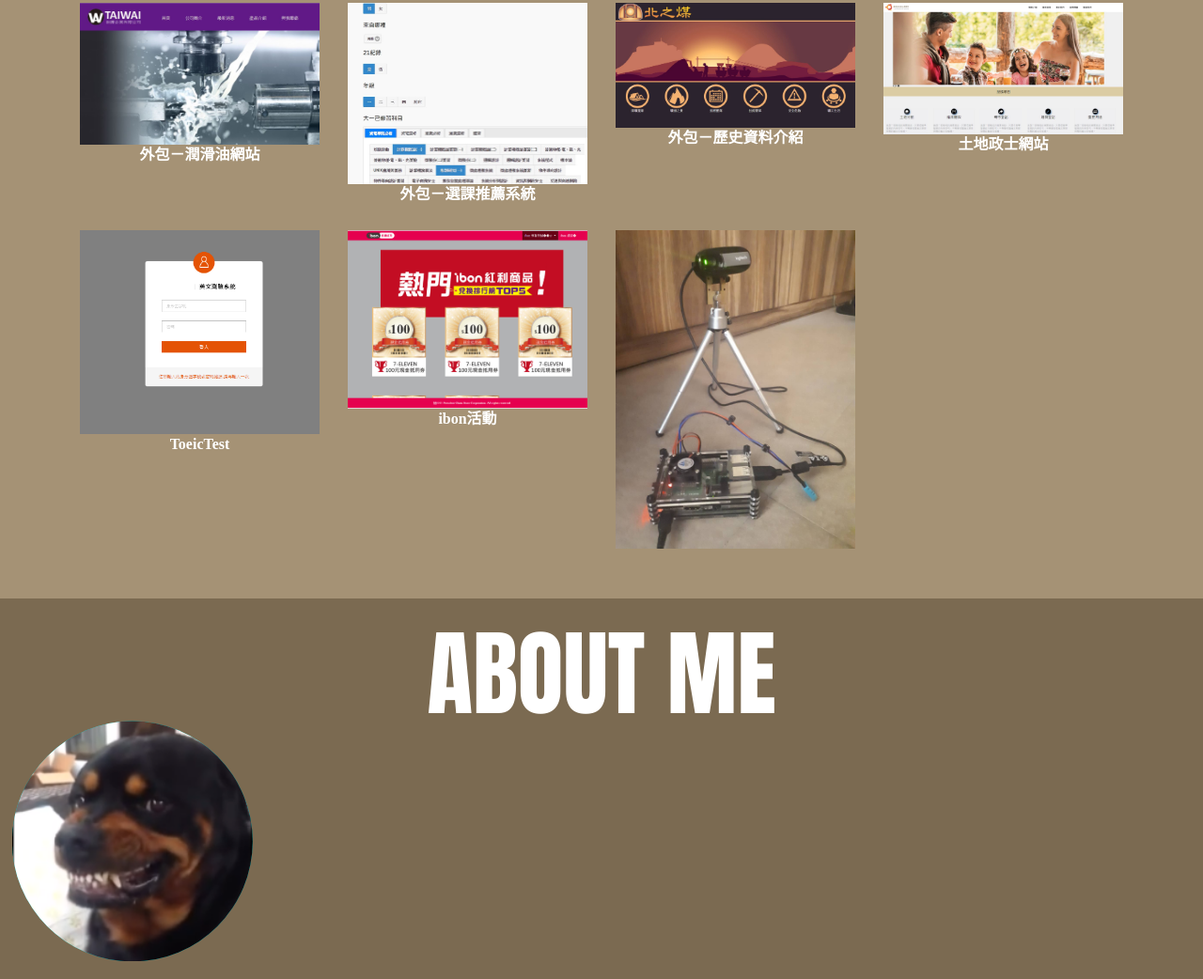
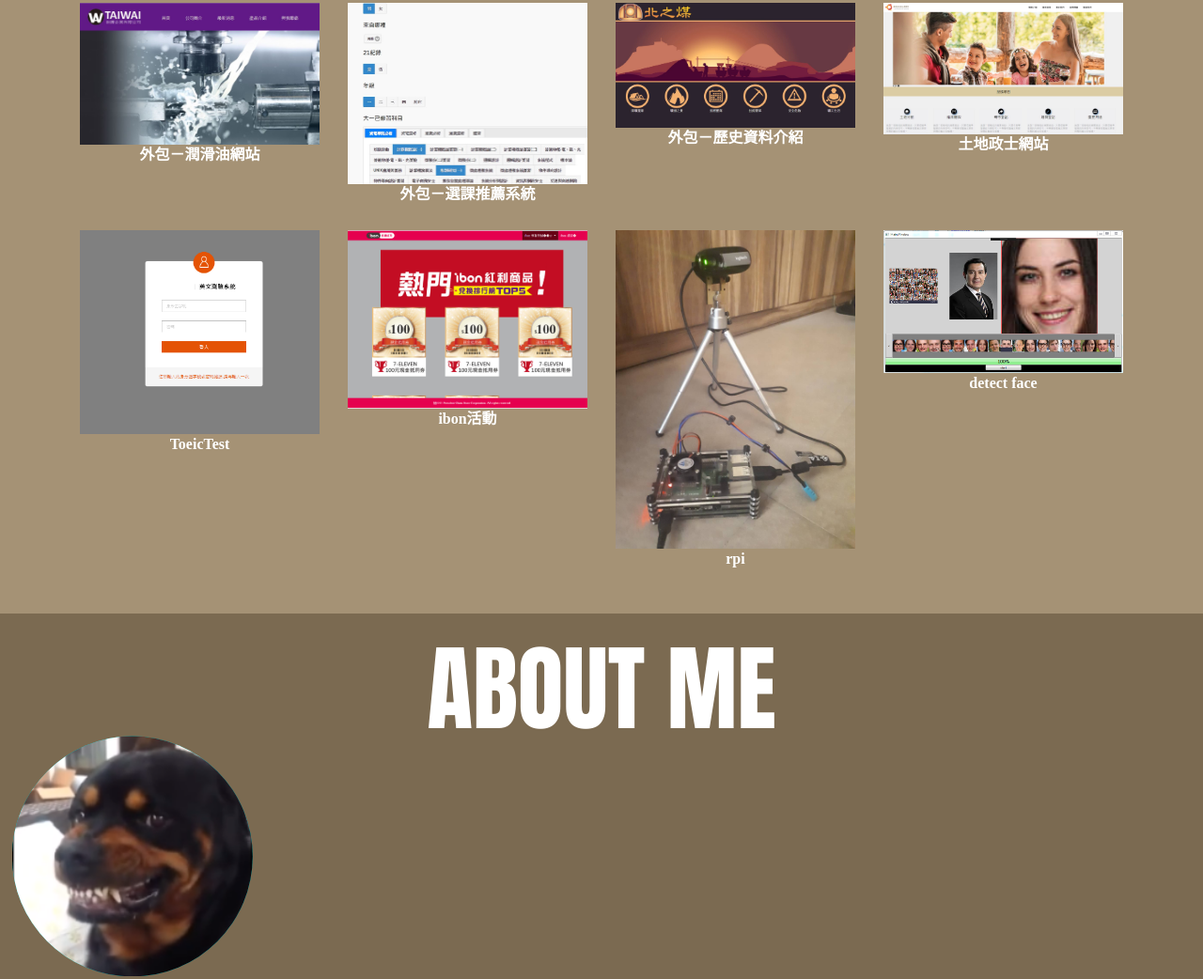
Before and after one commit to e23882/mycollections, a plain HTML site: page index.html in a window 1280 px wide. Shown: the part 915-1957 px from the top of the page at 94% size. Drawn offline with nearby package versions, Linux system fonts and the light colour scheme.

Commit message:
update content

```diff
--- a/index.html
+++ b/index.html
@@ -152,7 +152,13 @@
 				<div class="col-lg-3 col-md-4 col-sm-4 col-xs-12" id="item">
 					<a href="http://rr114.ddns.net:8080/stream_simple.html">
 						<img src="img/rpi.jpg" id="itemImg"/>
-						<div id="itemWord"></div>
+						<div id="itemWord">rpi</div>
+					</a>
+				</div>
+				<div class="col-lg-3 col-md-4 col-sm-4 col-xs-12" id="item">
+					<a href="https://github.com/e23882/facedetect">
+						<img src="img/detectface.png" id="itemImg"/>
+						<div id="itemWord">detect face</div>
 					</a>
 				</div>
 			</div>
```
Also changed, not shown: img/detectFace.PNG (added).
